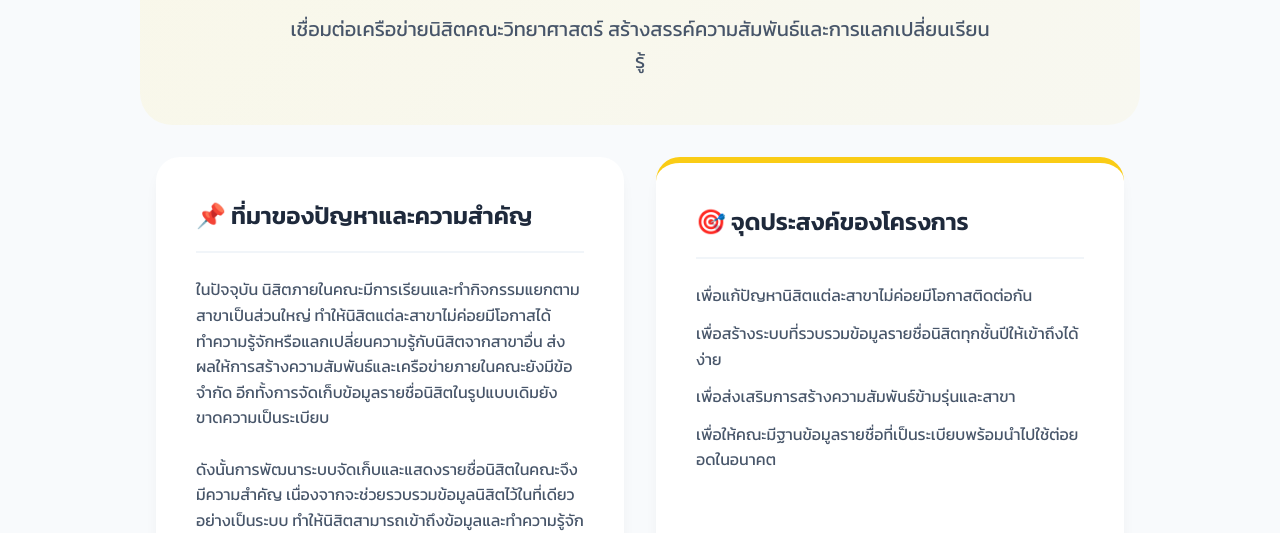
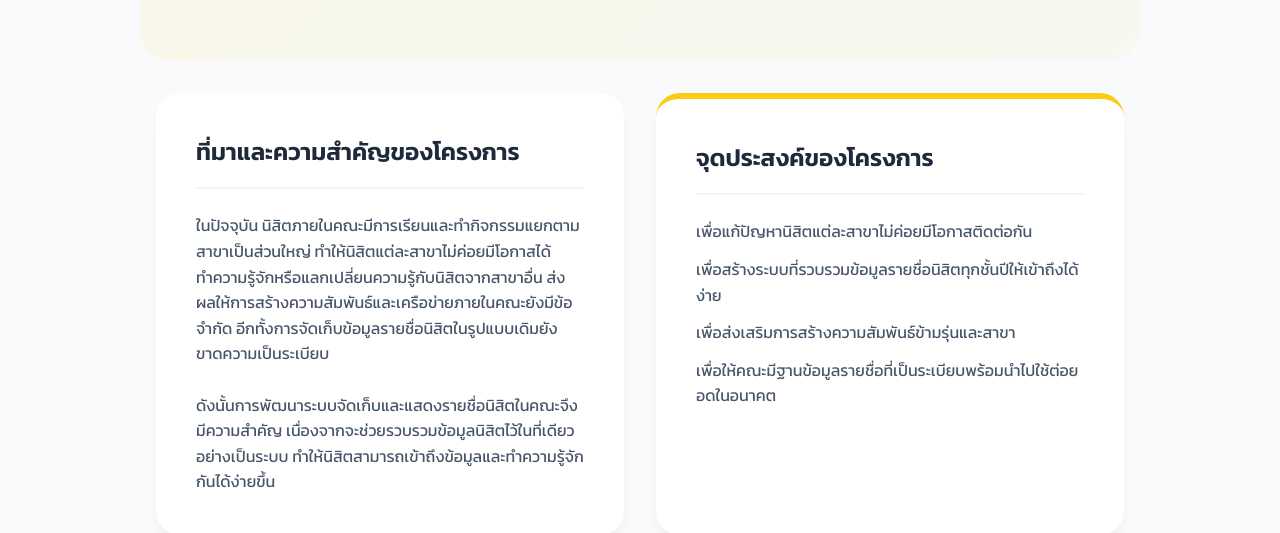
Before and after one commit to sirapopswu/sciconnect, a website: page public/about.html in a window 1280 px wide. Shown: the part 259-792 px from the top of the page. Drawn offline with Linux system fonts and the light colour scheme.

Commit message:
Update about.html

```diff
--- a/public/about.html
+++ b/public/about.html
@@ -42,20 +42,19 @@
         <section class="about-hero">
             <div class="about-header">
                 <h2>เกี่ยวกับโครงการ <span class="logo-highlight">SciConnect</span></h2>
-                <p>เชื่อมต่อเครือข่ายนิสิตคณะวิทยาศาสตร์ สร้างสรรค์ความสัมพันธ์และการแลกเปลี่ยนเรียนรู้</p>
             </div>
         </section>
 
         <section class="about-details">
             <div class="about-card">
-                <h3>📌 ที่มาของปัญหาและความสำคัญ</h3>
+                <h3>ที่มาและความสำคัญของโครงการ</h3>
                 <p>ในปัจจุบัน นิสิตภายในคณะมีการเรียนและทำกิจกรรมแยกตามสาขาเป็นส่วนใหญ่ ทำให้นิสิตแต่ละสาขาไม่ค่อยมีโอกาสได้ทำความรู้จักหรือแลกเปลี่ยนความรู้กับนิสิตจากสาขาอื่น ส่งผลให้การสร้างความสัมพันธ์และเครือข่ายภายในคณะยังมีข้อจำกัด อีกทั้งการจัดเก็บข้อมูลรายชื่อนิสิตในรูปแบบเดิมยังขาดความเป็นระเบียบ</p>
                 <br>
                 <p>ดังนั้นการพัฒนาระบบจัดเก็บและแสดงรายชื่อนิสิตในคณะจึงมีความสำคัญ เนื่องจากจะช่วยรวบรวมข้อมูลนิสิตไว้ในที่เดียวอย่างเป็นระบบ ทำให้นิสิตสามารถเข้าถึงข้อมูลและทำความรู้จักกันได้ง่ายขึ้น</p>
             </div>
 
             <div class="about-card highlight-card">
-                <h3>🎯 จุดประสงค์ของโครงการ</h3>
+                <h3>จุดประสงค์ของโครงการ</h3>
                 <ul>
                     <li>เพื่อแก้ปัญหานิสิตแต่ละสาขาไม่ค่อยมีโอกาสติดต่อกัน</li>
                     <li>เพื่อสร้างระบบที่รวบรวมข้อมูลรายชื่อนิสิตทุกชั้นปีให้เข้าถึงได้ง่าย</li>
```
